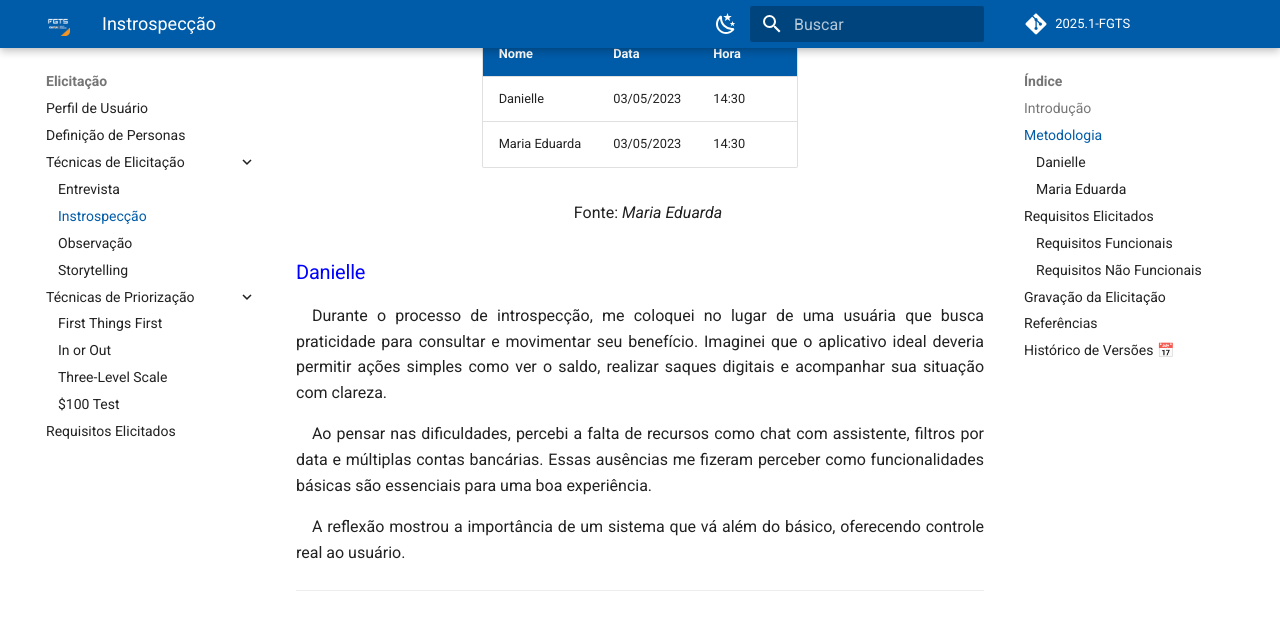
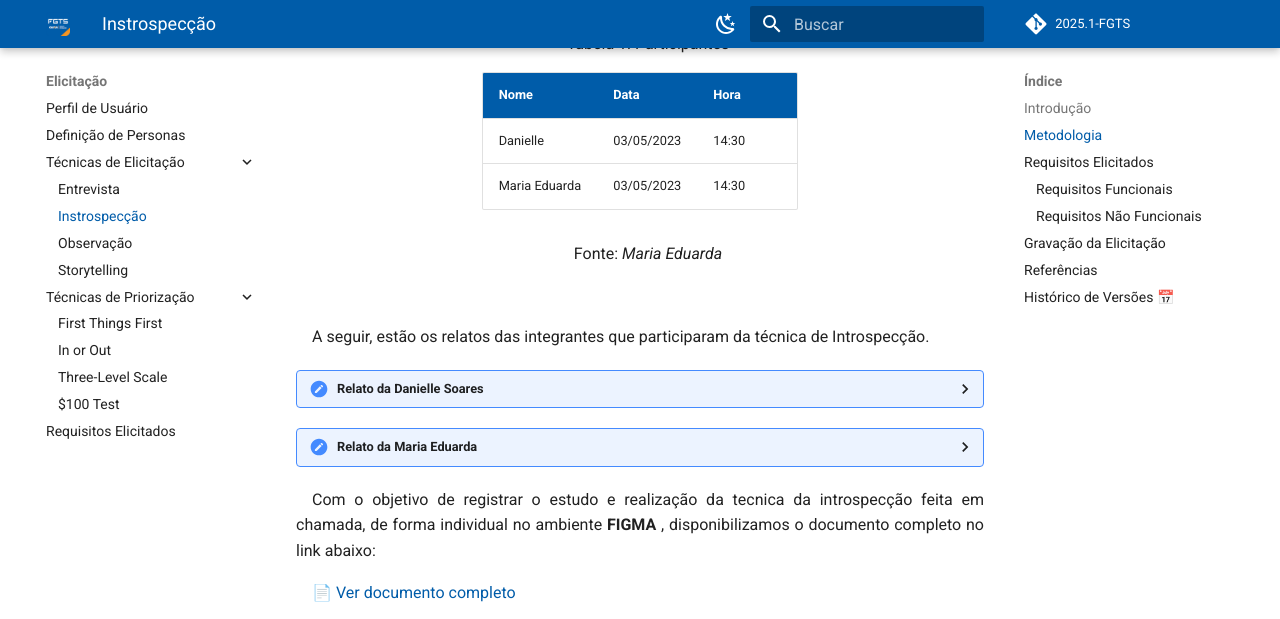
Before and after one commit to eduardodpms/REQ-FGTS, an MkDocs documentation site: the page built from docs/Elicitacao/Tecnicas-de-Elicitacao/Introspeccao.md, in a window 1280 px wide and 1400 px high, scrolled down 771 px. Shown: the top 619 px of the window. Built offline with MkDocs 1.6.1 and Material for MkDocs 9.7.7, drawn with Linux system fonts in a browser that asks for light colours; comment, search, counter and statistics services are not loaded; some of the changed text lies outside the part shown; grey boxes are pictures that could not be loaded.

```diff
--- a/docs/Elicitacao/Tecnicas-de-Elicitacao/Introspeccao.md
+++ b/docs/Elicitacao/Tecnicas-de-Elicitacao/Introspeccao.md
@@ -10,6 +10,8 @@ Dessa forma, os requisitos elicitados a partir da introspecção estão organiza
 ## Metodologia
 
 O processo de introspecção foi realizado individualmente pelas integrantes Maria Eduarda e Danielle. Por meio de uma chamada foi estudado e compreendido a técnica e logo após, cada uma criou seu próprio cenário e por meio desse cenário foi feita a análise do aplicativo e a elicitação dos requisitos, sendo aplicada a técnica de forma isolada na ferramenta **FIGMA**.Em seguida, categorizamos as elicitações em requisitos funcionais e não-funcionais. Ao final desse processo individual, foi organizado os requisitos resultantes nas Tabelas 3 e 4.
+
+<br>
 
 <font size="3"><p style="text-align: center">Tabela 1: Participantes</p></font>
 
@@ -43,8 +45,11 @@ O processo de introspecção foi realizado individualmente pelas integrantes Mar
 
 <p style="text-align: center; font-size: 16px;">Fonte: <i>Maria Eduarda</i></p>
 
+<br>
 
-### <span style="color:blue">Danielle</span>
+A seguir, estão os relatos das integrantes que participaram da técnica de Introspecção.
+
+<details> <summary><strong>Relato da Danielle Soares</strong></summary>
 
 Durante o processo de introspecção, me coloquei no lugar de uma usuária que busca praticidade para consultar e movimentar seu benefício. Imaginei que o aplicativo ideal deveria permitir ações simples como ver o saldo, realizar saques digitais e acompanhar sua situação com clareza.
 
@@ -52,15 +57,16 @@ Ao pensar nas dificuldades, percebi a falta de recursos como chat com assistente
 
 A reflexão mostrou a importância de um sistema que vá além do básico, oferecendo controle real ao usuário.
 
----
+</details>
 
-### <span style="color:blue">Maria Eduarda</span>
+</details> <details> <summary><strong>Relato da Maria Eduarda </strong></summary>
 
 Ao imaginar meu uso do aplicativo, percebi que funcionalidades como ver o saldo total na tela inicial e acessar o histórico de movimentações são fundamentais. Reflito que a experiência melhora quando o sistema oferece busca por atividade, variedade de bancos e uma ajuda acessível.
 
 Também notei a importância de poder excluir contas e visualizar informações organizadas por ícones e categorias. A introspecção me fez enxergar que um aplicativo útil é aquele que combina clareza, praticidade e autonomia ao usuário desde o primeiro acesso.
 
----
+</details>
+
 
 Com o objetivo de registrar o estudo e realização da tecnica da introspecção feita em chamada, de forma individual no ambiente **FIGMA** , disponibilizamos o documento completo no link abaixo:
 
--- a/mkdocs.yml
+++ b/mkdocs.yml
@@ -96,3 +96,6 @@ nav:
     - Requisitos Elicitados: Elicitacao/Requisitos-elicitados.md
   - Modelagem:
     - Cenários: Modelagem/Cenarios.md
+    - Diagrama: Modelagem/Diagrama.md
+    - Especificação Suplementar: Modelagem/EspecificacaoSuplementar.md
+    - Léxicos: Modelagem/Lexicos.md
```
